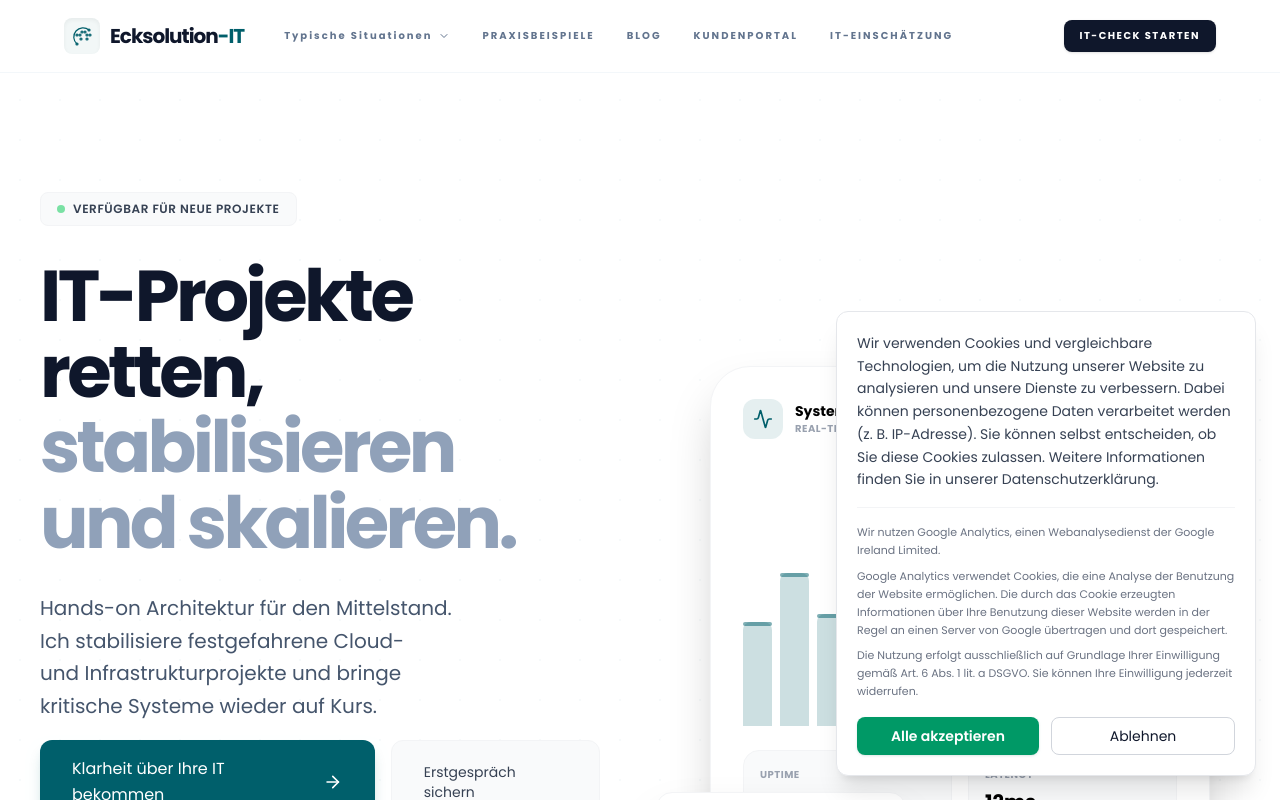
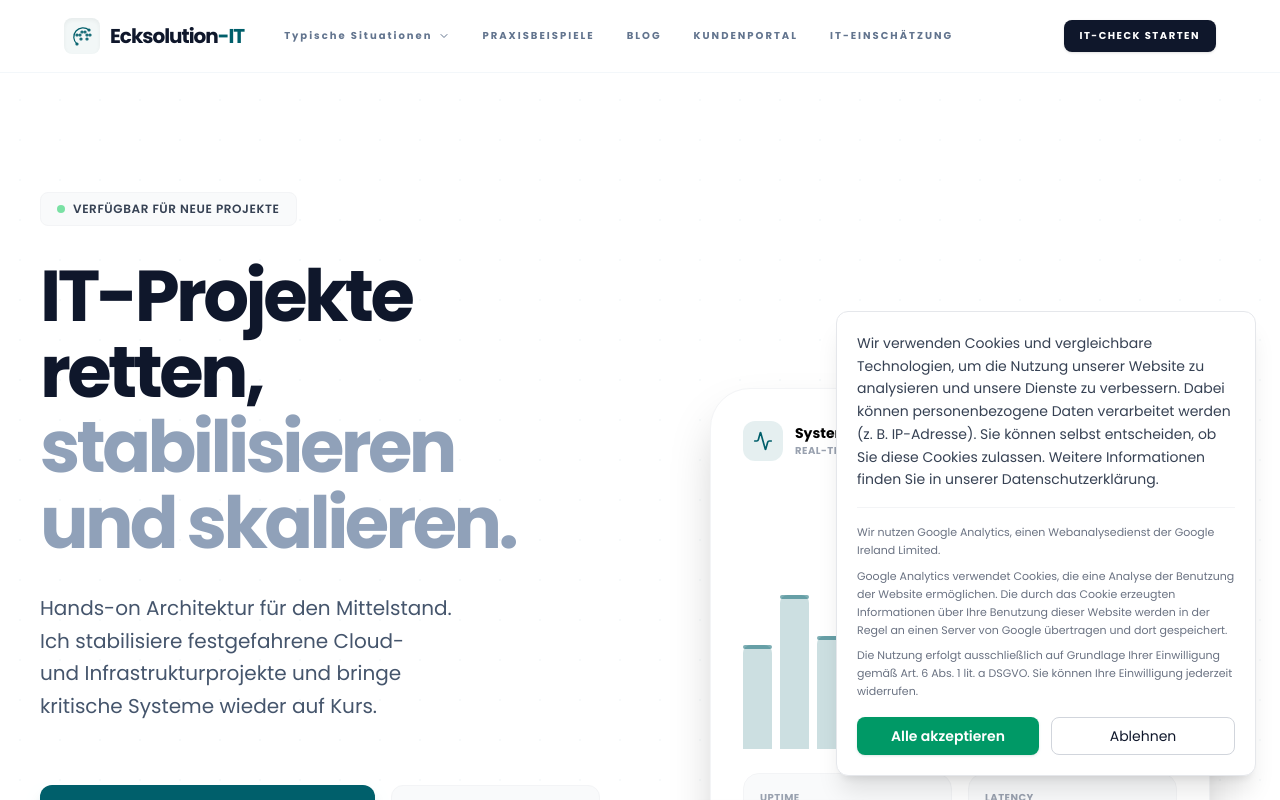
Before and after one commit to alaim89/eck-web, a Next.js app: page / in a window 1280 px wide. Shown: the top 800 px of the page. Built offline with nearby package versions, Linux system fonts and the light colour scheme.

Commit message:
feat: Adjust hero section height and min-height
Increase the minimum height of the hero section's animated text container. This ensures better vertical spacing and prevents content from appearing cramped on various screen sizes, improving the overall visual presentation of the landing page.

```diff
--- a/app/LandingPageContent.tsx
+++ b/app/LandingPageContent.tsx
@@ -129,7 +129,7 @@ export default function LandingPageContent() {
                 <span className="text-slate-400">stabilisieren und skalieren.</span>
               </h1>
 
-              <div className="relative h-[120px] md:h-[100px] mb-12">
+              <div className="relative min-h-[160px] md:min-h-[145px] mb-12">
                 <AnimatePresence mode="wait">
                   <motion.p
                     key={`subline-${currentVariant}`}
```
